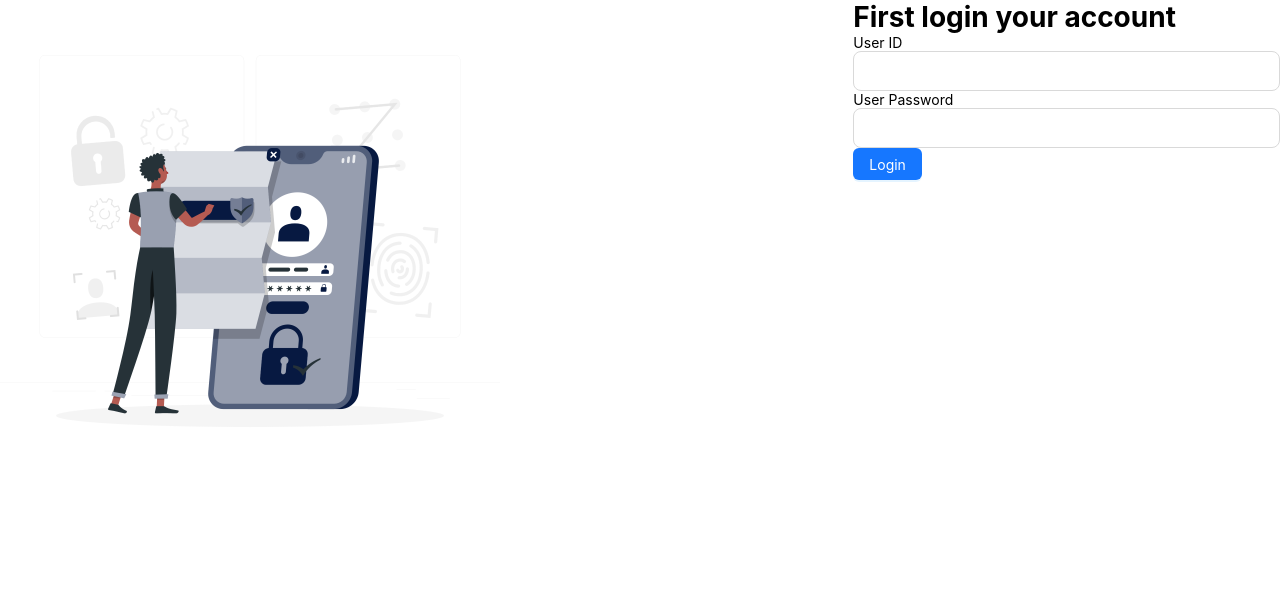
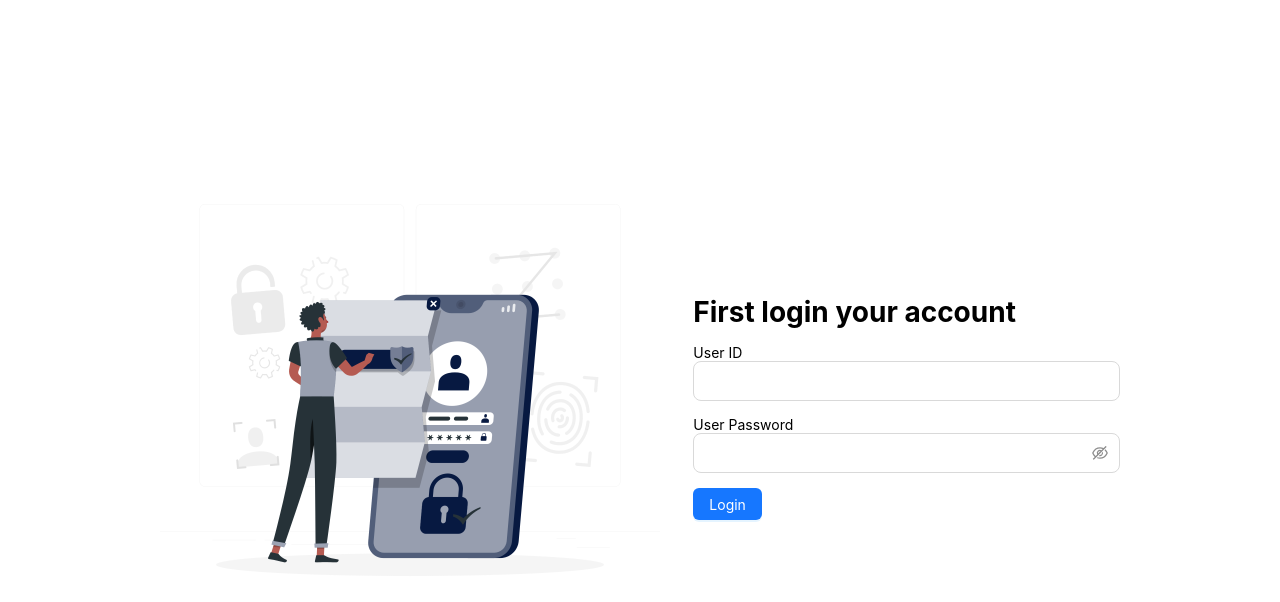
Before and after one commit to shadeshsaha/University-Management-Frontend, a Next.js app: page /login in a window 1280 px wide. Shown: the top 602 px of the page. Built offline with nearby package versions, Linux system fonts and the light colour scheme.

Commit message:
Customized Login page and Create reusable breadCrumb component

```diff
--- a/src/app/(withlayout)/layout.tsx
+++ b/src/app/(withlayout)/layout.tsx
@@ -1,5 +1,5 @@
-import Contents from "@/components/Contents";
-import SideBar from "@/components/Sidebar";
+import Contents from "@/components/ui/Contents";
+import SideBar from "@/components/ui/Sidebar";
 import { Layout } from "antd";
 
 // ei layout ta (withlayout) er moddhe jeshob page thakbe, segulo k receive korbe
--- a/src/app/login/page.tsx
+++ b/src/app/login/page.tsx
@@ -20,20 +20,36 @@ const LoginPage = () => {
   };
 
   return (
-    <Row>
-      <Col sm={12} md={16} lg={16}>
+    <Row
+      justify="center"
+      align="middle"
+      style={{
+        minHeight: "100vh",
+      }}
+    >
+      <Col sm={12} md={16} lg={10}>
         <Image src={loginImage} width={500} alt="login image" />
       </Col>
 
       <Col sm={12} md={8} lg={8}>
-        <h1>First login your account</h1>
+        <h1
+          style={{
+            margin: "15px 0px",
+          }}
+        >
+          First login your account
+        </h1>
 
         <div>
           <Form submitHandler={onSubmit}>
             <div>
               <FormInput name="id" type="text" size="large" label="User ID" />
             </div>
-            <div>
+            <div
+              style={{
+                margin: "15px 0px",
+              }}
+            >
               <FormInput
                 name="password"
                 type="password"
--- a/src/components/Forms/FormInput.tsx
+++ b/src/components/Forms/FormInput.tsx
@@ -33,7 +33,16 @@ const FormInput = ({
       <Controller
         control={control}
         name={name}
-        render={({ field }) => (
+        render={({ field }) =>
+          type === "password" ? (
+            <Input.Password
+              type={type}
+              size={size}
+              placeholder={placeholder}
+              {...field}
+              value={value ? value : field.value}
+            />
+          ) : (
             <Input
               type={type}
               size={size}
@@ -41,7 +50,8 @@ const FormInput = ({
               {...field}
               value={value ? value : field.value}
             />
-        )}
+          )
+        }
       />
     </>
   );
```
Also changed, not shown: src/components/Contents.tsx (deleted, +0 -12 lines), src/components/ui/Contents.tsx (added, +28 -0 lines), src/components/ui/UMBreadCrumb.tsx (added, +35 -0 lines), src/components/ui/Sidebar.tsx (renamed from src/components/Sidebar.tsx). Lines whose indentation alone changed are shown as unchanged.
